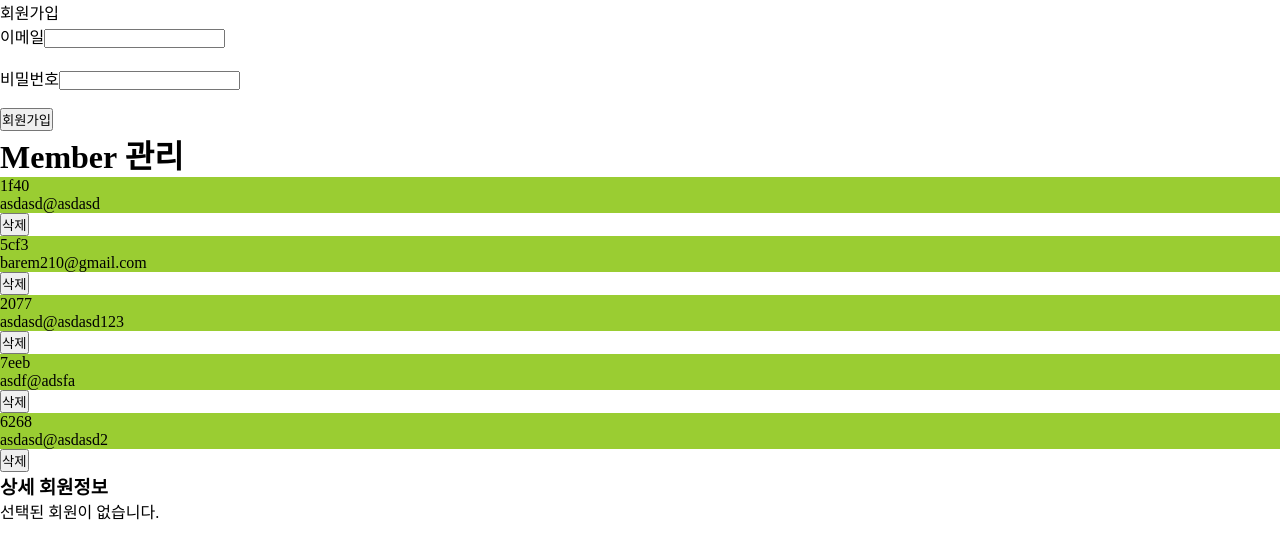
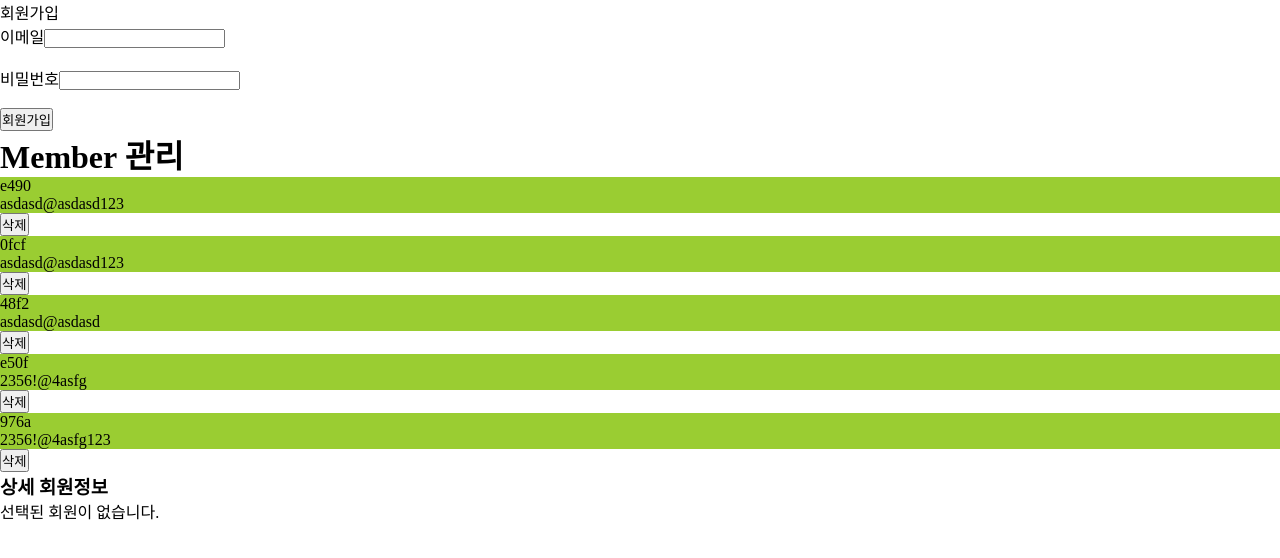
Before and after one commit to 213am/til-react, a React (Vite) app: page / in a window 1280 px wide. Shown: the top 558 px of the page. Built offline with nearby package versions, Linux system fonts and the light colour scheme; data requests are answered from the project's data file.

Commit message:
[axios] 기본 구조와 사용

```diff
--- a/package.json
+++ b/package.json
@@ -33,5 +33,6 @@
     "prettier": "^3.3.3",
     "sass": "^1.81.0",
     "vite": "^5.4.10"
-  }
+  },
+  "proxy": "http://192.168.0.60"
 }
--- a/server/db.json
+++ b/server/db.json
@@ -44,29 +44,29 @@
   ],
   "members": [
     {
-      "id": "1f40",
-      "email": "asdasd@asdasd",
+      "id": "e490",
+      "email": "asdasd@asdasd123",
       "pw": "123123"
     },
     {
-      "id": "5cf3",
-      "email": "barem210@gmail.com",
-      "pw": "123123"
+      "id": "0fcf",
+      "email": "asdasd@asdasd123",
+      "pw": "123"
     },
     {
-      "id": "2077",
-      "email": "asdasd@asdasd123",
-      "pw": "12523546"
+      "id": "48f2",
+      "email": "asdasd@asdasd",
+      "pw": "124124"
     },
     {
-      "id": "7eeb",
-      "email": "asdf@adsfa",
-      "pw": "31451345"
+      "id": "e50f",
+      "email": "2356!@4asfg",
+      "pw": "124125"
     },
     {
-      "id": "6268",
-      "email": "asdasd@asdasd2",
-      "pw": "154714527"
+      "id": "976a",
+      "email": "2356!@4asfg123",
+      "pw": "124125123"
     }
   ]
 }
--- /dev/null
+++ b/src/apis/config.js
@@ -0,0 +1,5 @@
+import axios from "axios";
+
+export const API_URL = `http://localhost:5000/members`;
+
+export const axiosInstance = axios.create();
--- /dev/null
+++ b/src/apis/members.js
@@ -0,0 +1,68 @@
+import { API_URL, axiosInstance } from "./config";
+
+// API method
+
+// 데이터 불러오기
+export const getMembers = async () => {
+  try {
+    const res = await axiosInstance.get(API_URL);
+    console.log(`결과 : ${res.status}`);
+    // 정상적으로 데이터를 불러왔을때
+    // 2xx 의 status 코드는 성공
+    // 따라서 status 코드를 문자열로 변환하고 그 중 첫번째 자리 숫자를 가져와서 비교
+    const responseStatus = res.status.toString().charAt(0);
+    if (responseStatus === "2") {
+      return res.data;
+    } else {
+      console.log("데이터가 없어요.");
+      return [];
+    }
+  } catch (error) {
+    // 만약 404 혹은 4xx 라면 프론트엔드의 코드에서 원인을 먼저 찾아보자
+    const errorStatus = error.response.status.toString().charAt(0);
+    if (errorStatus === "5") {
+      alert("서버가 꺼졌어요.");
+    }
+    if (errorStatus === "4") {
+      alert("호출에 실패했습니다.");
+    }
+    console.log(`오류 발생 : ${error}`);
+    return [];
+  }
+};
+export const getMember = async _id => {
+  try {
+    const res = await axiosInstance.get(`${API_URL}/${_id}`);
+    console.log(res.data);
+  } catch (error) {
+    console.log(`오류 발생 : ${error}`);
+  }
+};
+export const postMember = async item => {
+  try {
+    await axiosInstance.post(API_URL, item);
+    return "success";
+  } catch (error) {
+    console.log(`오류 발생 : ${error}`);
+    return "fail";
+  }
+};
+// 데이터 삭제
+export const deleteMember = async _id => {
+  try {
+    const res = await axiosInstance.delete(`${API_URL}/${_id}`);
+    return "success";
+  } catch (error) {
+    console.log(`오류 발생 : ${error}`);
+    return "fail";
+  }
+};
+export const putMember = async item => {
+  try {
+    await axiosInstance.put(`${API_URL}/${item.id}`, item);
+    getMembers();
+    setIsEdit(false);
+  } catch (error) {
+    console.log(`오류 발생 : ${error}`);
+  }
+};
--- a/src/member/Member.jsx
+++ b/src/member/Member.jsx
@@ -1,7 +1,8 @@
 import { useEffect, useState } from "react";
+import { axiosInstance } from "../apis/config";
+import { deleteMember, getMembers, postMember } from "../apis/members";
 
 const Member = () => {
-  const API_URL = `http://localhost:5000/members`;
   const initData = {
     email: "",
     pw: "",
@@ -23,7 +24,7 @@ const Member = () => {
 
   const submitHandler = e => {
     e.preventDefault();
-    postMember({ ...formData });
+    callApiPost({ ...formData });
   };
 
   const handleChangeEdit = e => {
@@ -36,46 +37,18 @@ const Member = () => {
   };
 
   // API method
-  const getMembers = async () => {
+  const getMember = async _id => {
     try {
-      const res = await fetch(API_URL);
-      const data = await res.json();
-      setMemberList(data);
+      const res = await axiosInstance.get(`${API_URL}/${_id}`);
+      console.log(res.data);
     } catch (error) {
       console.log(`오류 발생 : ${error}`);
     }
   };
-  const getMember = () => {};
-  const postMember = async item => {
-    try {
-      await fetch(API_URL, {
-        method: "POST",
-        headers: { "Content-Type": "application/json" },
-        body: JSON.stringify(item),
-      });
-      getMembers();
-      setFormData(initData);
-    } catch (error) {
-      console.log(`오류 발생 : ${error}`);
-    }
-  };
-  const deleteMember = async _id => {
-    try {
-      await fetch(`${API_URL}/${_id}`, {
-        method: "DELETE",
-      });
-      getMembers();
-    } catch (error) {
-      console.log(`오류 발생 : ${error}`);
-    }
-  };
+
   const putMember = async item => {
     try {
-      await fetch(`${API_URL}/${item.id}`, {
-        method: "PUT",
-        headers: { "Content-Type": "application/json" },
-        body: JSON.stringify(item),
-      });
+      await axiosInstance.put(`${API_URL}/${item.id}`, item);
       getMembers();
       setIsEdit(false);
     } catch (error) {
@@ -83,8 +56,32 @@ const Member = () => {
     }
   };
 
+  // 호출도 하면서 호출된 결과를 state 업데이트
+  const callApiMember = async () => {
+    const result = await getMembers();
+    setMemberList(result);
+  };
+
+  const callApiPost = async item => {
+    const result = await postMember(item);
+    if (result === "success") {
+      callApiMember();
+    } else {
+      alert("다시 시도해주세요.");
+    }
+  };
+
+  const callApiDelete = async _id => {
+    const result = await deleteMember(_id);
+    if (result === "success") {
+      callApiMember();
+    } else {
+      alert("다시 시도해주세요.");
+    }
+  };
+
   useEffect(() => {
-    getMembers();
+    callApiMember();
     return () => {};
   }, []);
 
@@ -144,7 +141,7 @@ const Member = () => {
 
                   <button
                     onClick={() => {
-                      deleteMember(item.id);
+                      callApiDelete(item.id);
                     }}
                   >
                     삭제
```
Also changed, not shown: 1 other file (tests, documents, lock files or other folders).
